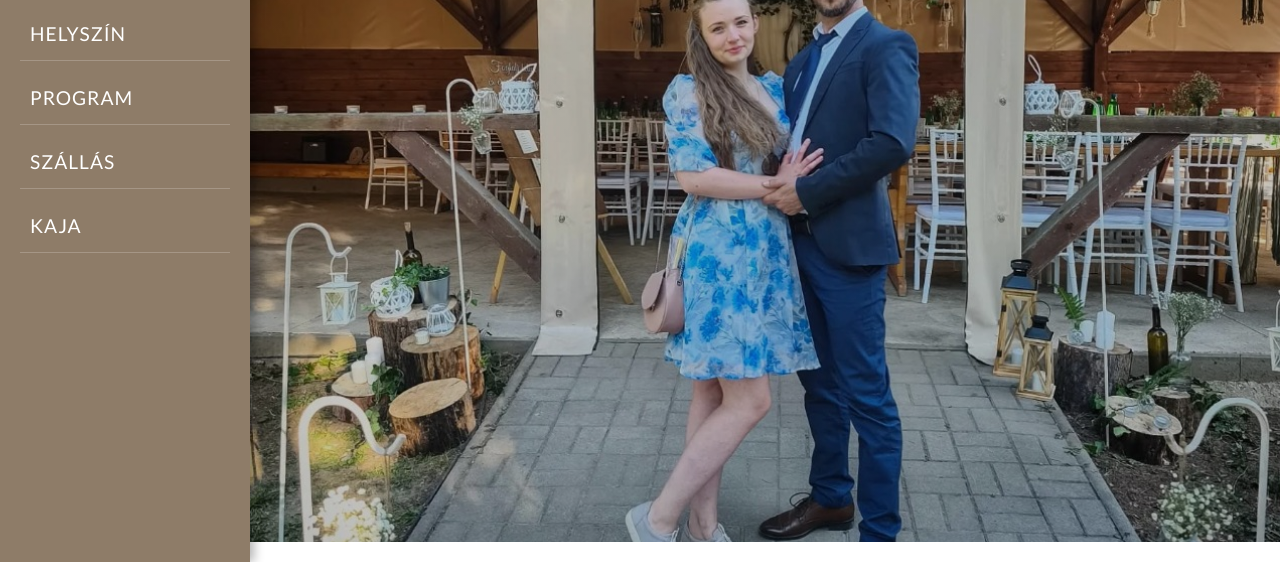
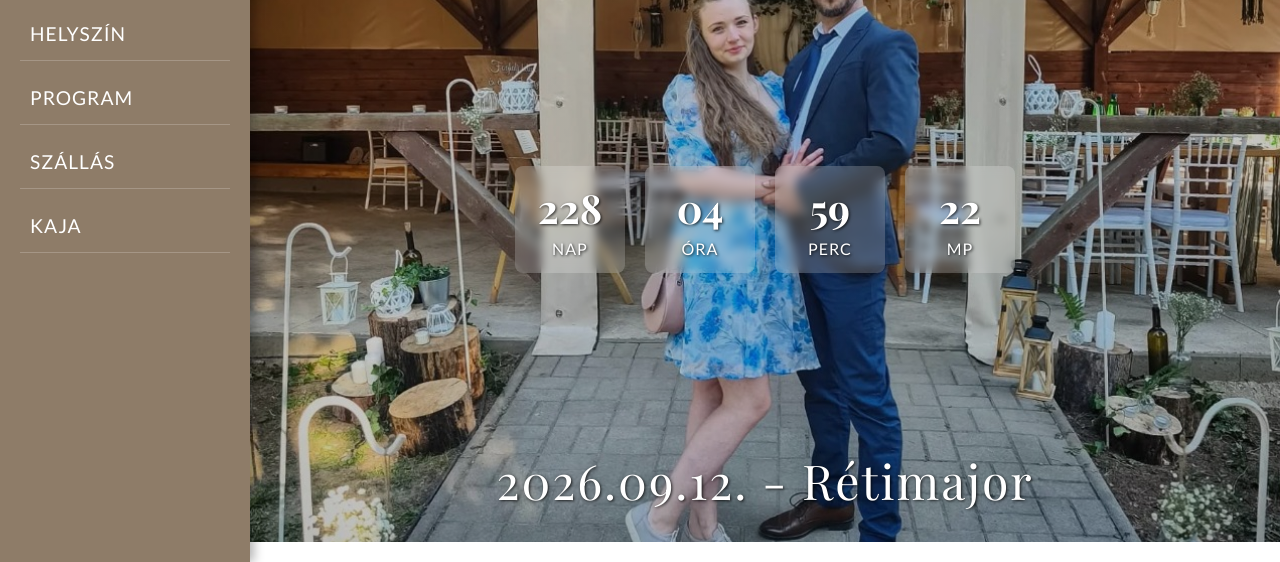
Before and after one commit to blian24/doriesbelaeskuvo, a plain HTML site: page index.html in a window 1280 px wide. Shown: the part 258-820 px from the top of the page. Drawn offline with nearby package versions, Linux system fonts and the light colour scheme; a web font is replaced by a local one.

Commit message:
Dátum + countdown az indexre

```diff
--- a/index.html
+++ b/index.html
@@ -38,6 +38,29 @@
         <div class="hero-text">
             <h1>Igent mondott, Esküvőnk lesz!</h1>
         </div>
+
+        <div id="countdown" class="countdown">
+            <div class="time-box">
+                <span id="days">00</span>
+                <span class="label">Nap</span>
+            </div>
+            <div class="time-box">
+                <span id="hours">00</span>
+                <span class="label">Óra</span>
+            </div>
+            <div class="time-box">
+                <span id="minutes">00</span>
+                <span class="label">Perc</span>
+            </div>
+            <div class="time-box">
+                <span id="seconds">00</span>
+                <span class="label">Mp</span>
+            </div>
+        </div>
+
+        <div class="bottom-text">
+            <p>2026.09.12. - Rétimajor</p>
+        </div>
     </main>
 
     <script src="script.js"></script>
--- a/script.js
+++ b/script.js
@@ -6,4 +6,33 @@ document.addEventListener('DOMContentLoaded', () => {
         menuItems.classList.toggle('active');
         hamburger.classList.toggle('active');
     });
+
+    // Countdown Logic
+    const countdownElement = document.getElementById('countdown');
+    if (countdownElement) {
+        const targetDate = new Date('2026-09-12T00:00:00').getTime();
+
+        function updateCountdown() {
+            const now = new Date().getTime();
+            const distance = targetDate - now;
+
+            if (distance < 0) {
+                countdownElement.innerHTML = "<h1>Eljött a nagy nap!</h1>";
+                return;
+            }
+
+            const days = Math.floor(distance / (1000 * 60 * 60 * 24));
+            const hours = Math.floor((distance % (1000 * 60 * 60 * 24)) / (1000 * 60 * 60));
+            const minutes = Math.floor((distance % (1000 * 60 * 60)) / (1000 * 60));
+            const seconds = Math.floor((distance % (1000 * 60)) / 1000);
+
+            document.getElementById('days').innerText = days < 10 ? '0' + days : days;
+            document.getElementById('hours').innerText = hours < 10 ? '0' + hours : hours;
+            document.getElementById('minutes').innerText = minutes < 10 ? '0' + minutes : minutes;
+            document.getElementById('seconds').innerText = seconds < 10 ? '0' + seconds : seconds;
+        }
+
+        setInterval(updateCountdown, 1000);
+        updateCountdown(); // Initial call
+    }
 });
--- a/style.css
+++ b/style.css
@@ -91,8 +91,8 @@ body {
 /* Page Specific Backgrounds */
 .bg-home {
     background-image: linear-gradient(rgba(0, 0, 0, 0.2), rgba(0, 0, 0, 0.2)), url('background.jpg');
-    align-items: flex-start;
-    /* Home text is at the top */
+    flex-direction: column;
+    align-items: center;
 }
 
 .bg-location {
@@ -181,6 +181,57 @@ body {
     color: white;
     text-shadow: 2px 2px 4px rgba(0, 0, 0, 0.7);
     animation: fadeIn 2s ease-in;
+}
+
+.countdown {
+    display: flex;
+    justify-content: center;
+    gap: 20px;
+    margin: auto;
+    color: white;
+    text-shadow: 1px 1px 3px rgba(0, 0, 0, 0.8);
+    flex-wrap: wrap;
+}
+
+.time-box {
+    display: flex;
+    flex-direction: column;
+    align-items: center;
+    background-color: rgba(255, 255, 255, 0.2);
+    padding: 15px;
+    border-radius: 8px;
+    min-width: 80px;
+    backdrop-filter: blur(5px);
+}
+
+.time-box span:first-child {
+    font-size: 2.5rem;
+    font-weight: 700;
+    font-family: 'Playfair Display', serif;
+}
+
+.time-box .label {
+    font-size: 1rem;
+    text-transform: uppercase;
+    letter-spacing: 1px;
+    margin-top: 5px;
+}
+
+.bottom-text {
+    position: absolute;
+    bottom: 30px;
+    text-align: center;
+    width: 100%;
+    color: white;
+    text-shadow: 1px 1px 3px rgba(0, 0, 0, 0.8);
+    animation: fadeIn 3s ease-in;
+}
+
+.bottom-text p {
+    font-size: 3rem;
+    font-family: 'Playfair Display', serif;
+    letter-spacing: 2px;
+    margin: 0;
 }
 
 .hero-text h1 {
```
Also changed, not shown: generate_qr.html (added, +123 -0 lines), qr_logo.png (added).
